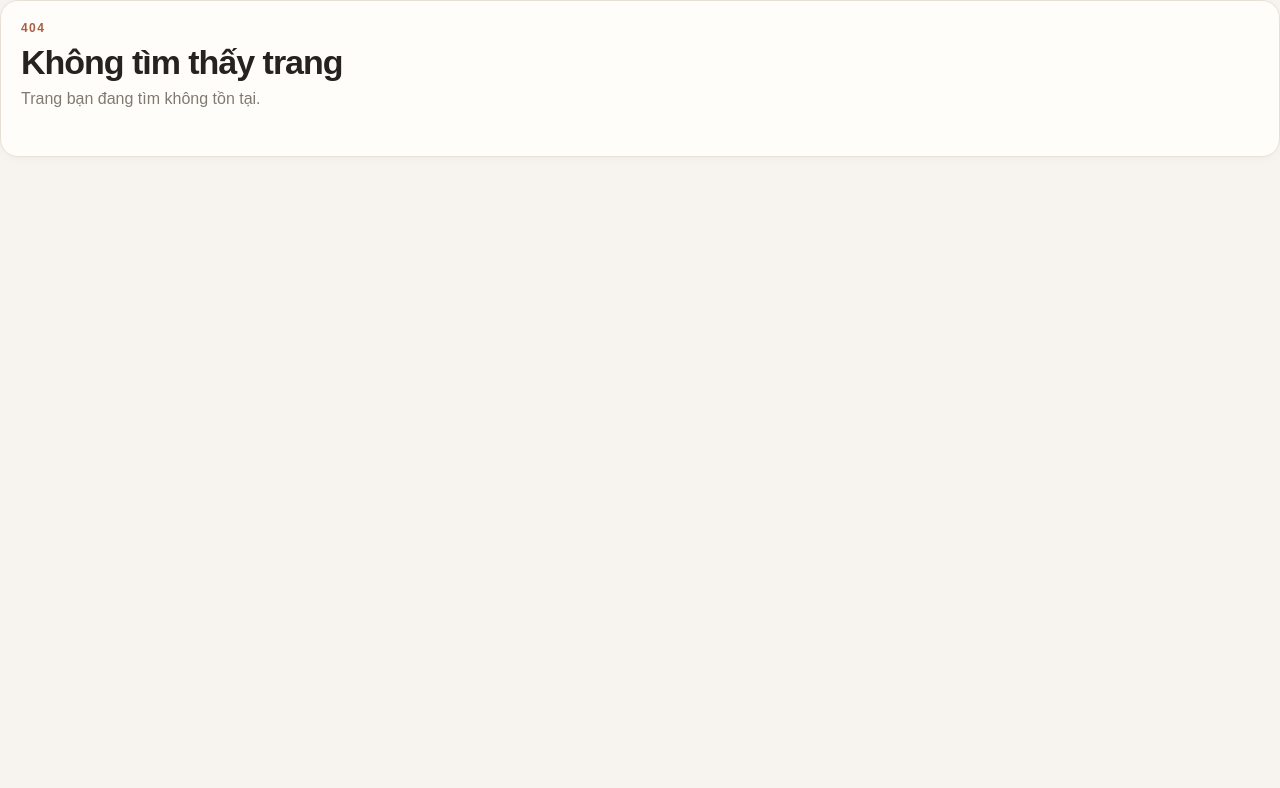
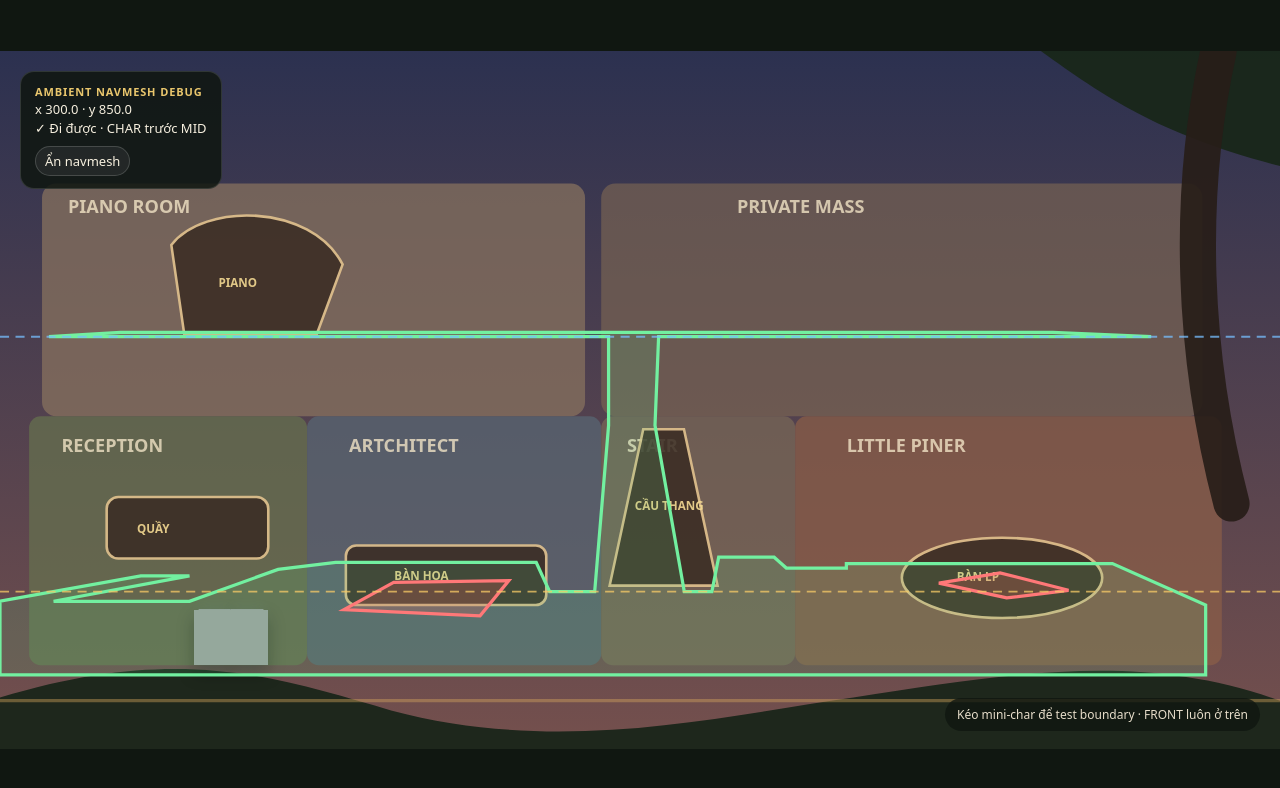
Before and after one commit to vmtct/pino-team-os, a Next.js app: page /pinoria-tv/ambient-debug in a window 1280 px wide. Before the commit this address had no page. Shown: the top 788 px of the page. Built offline with nearby package versions, Linux system fonts and the light colour scheme; grey boxes are pictures that could not be loaded.

Commit message:
feat(pinoria): add ambient house debug route

```diff
--- /dev/null
+++ b/app/pinoria-tv/ambient-debug/page.tsx
@@ -0,0 +1,13 @@
+import fontStyles from "../../pinoria-vietnamese-font.module.css";
+import { PinoriaVietnameseLocale } from "../../pinoria-vietnamese-locale";
+import { AmbientHouseScene } from "../ambient-house-scene";
+
+export default function AmbientHouseDebugPage() {
+  return (
+    <PinoriaVietnameseLocale>
+      <div className={fontStyles.vnFont} lang="vi">
+        <AmbientHouseScene debug />
+      </div>
+    </PinoriaVietnameseLocale>
+  );
+}
```
